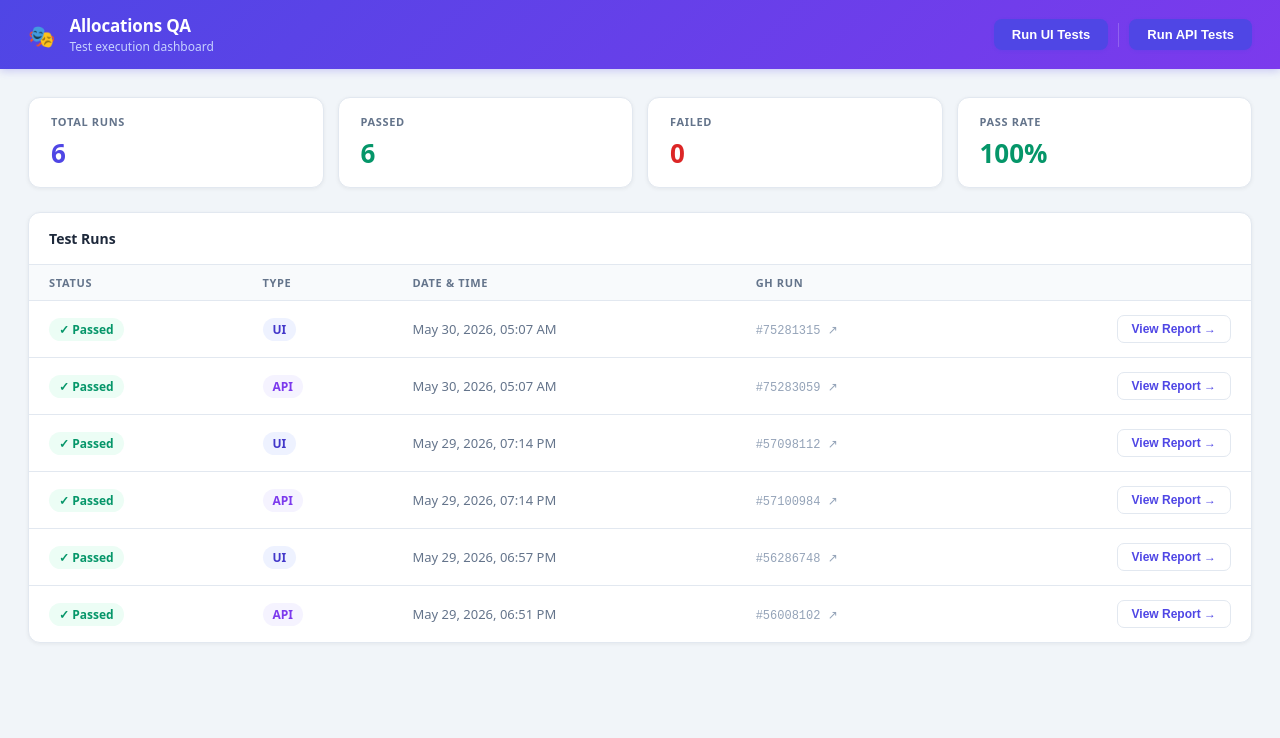
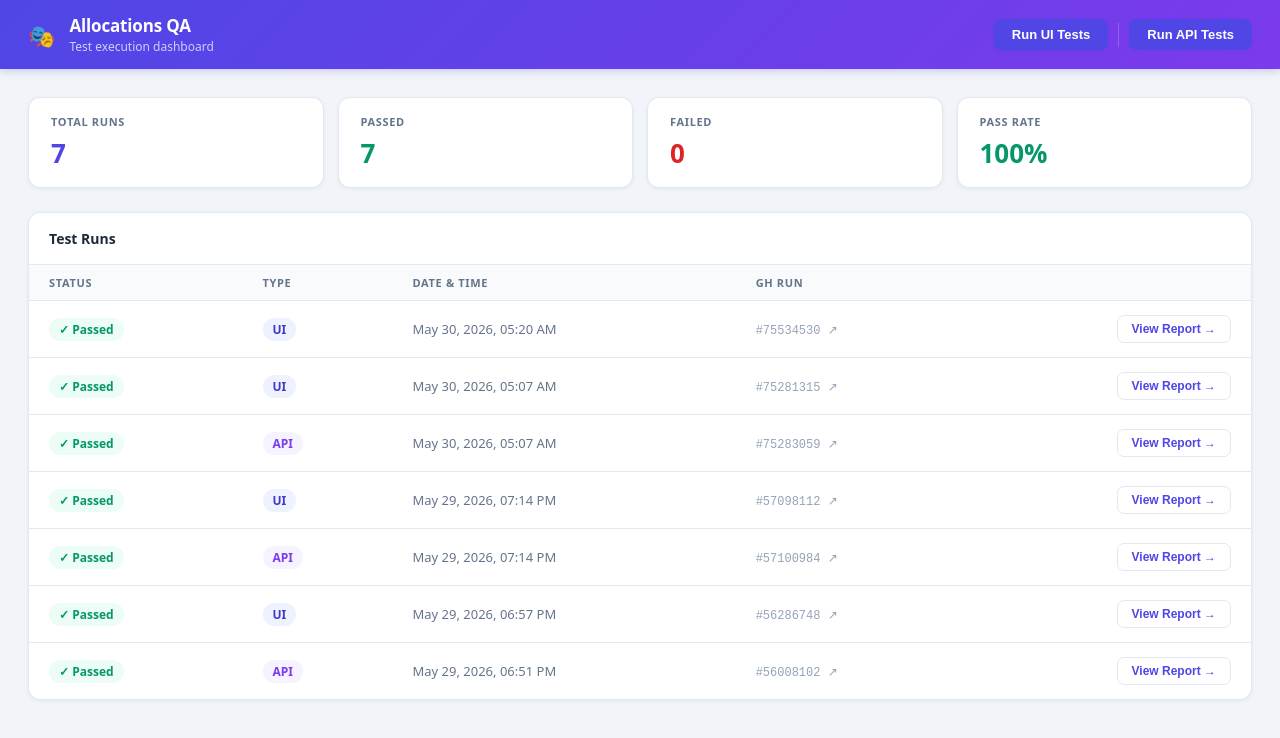
Before and after one commit to Assign4/allocations-qa, a Next.js app: page / in a window 1280 px wide. Shown: the top 738 px of the page. Built offline with nearby package versions, Linux system fonts and the light colour scheme.

Commit message:
chore: update UI test report [skip ci]

```diff
--- a/public/last-updated.json
+++ b/public/last-updated.json
@@ -1,5 +1 @@
-<<<<<<< Updated upstream
-{"timestamp": 1780117641405, "type": "api"}
-=======
-{"timestamp": 1780117656630, "type": "ui"}
->>>>>>> Stashed changes
+{"timestamp": 1780118453921, "type": "ui"}
--- a/public/runs.json
+++ b/public/runs.json
@@ -1,4 +1,11 @@
 [
+  {
+    "id": "26675534530",
+    "type": "ui",
+    "status": "passed",
+    "date": "2026-05-30T05:20:54.288Z",
+    "runUrl": "https://github.com/Assign4/allocations-qa/actions/runs/26675534530"
+  },
   {
     "id": "26675281315",
     "type": "ui",
```
Also changed, not shown: public/ui-report/index.html (+1 -1 lines), 2 other files (tests, documents, lock files or other folders).
